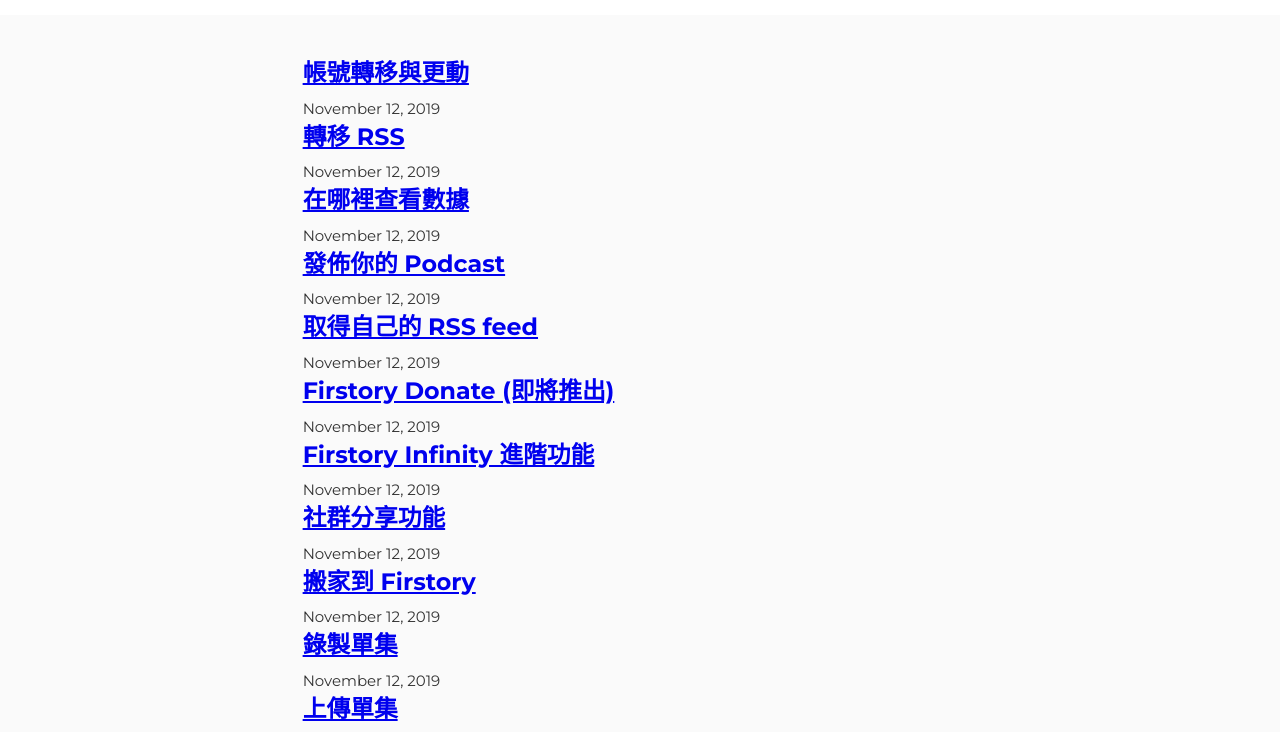
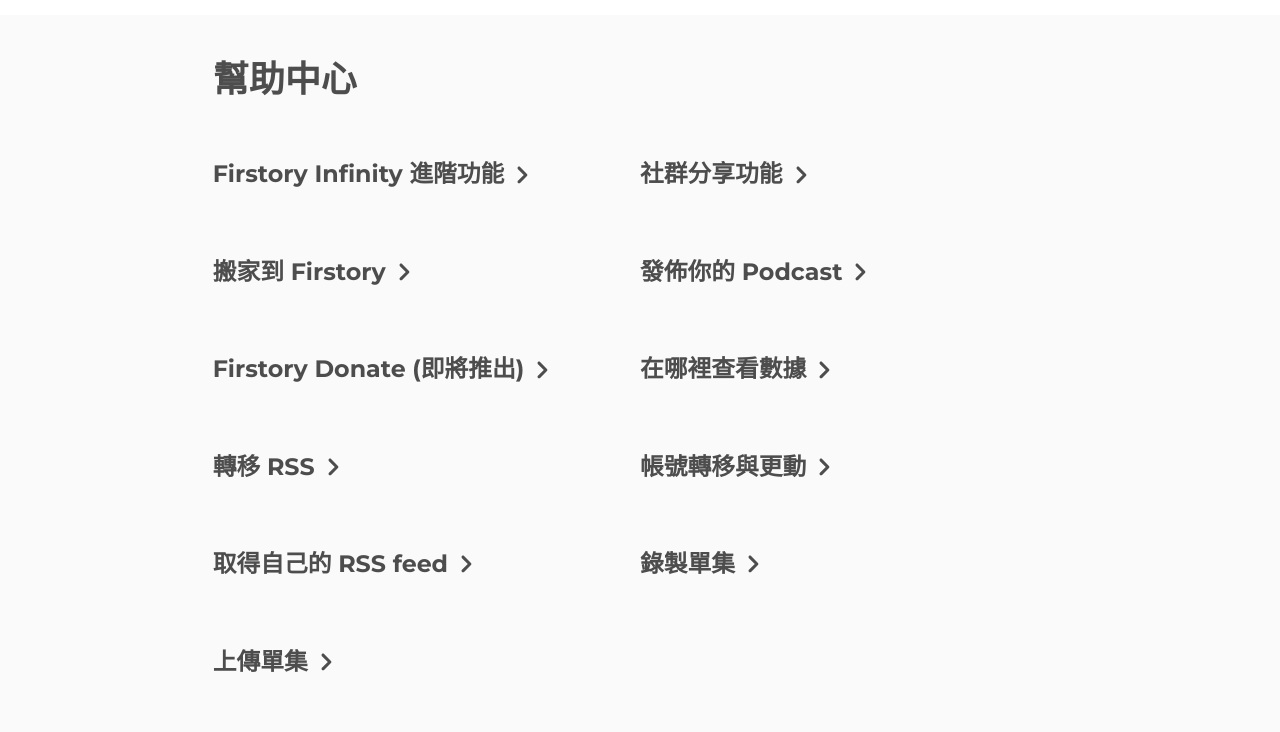
Before and after one commit to Firstory/firstory.github.io, a Gatsby site: page /help in a window 1280 px wide. Shown: the part 65-797 px from the top of the page. Built offline with nearby package versions, Linux system fonts and the light colour scheme; Gatsby itself is replaced by a stand-in of ours; some packages are replaced by stand-ins of ours.

Commit message:
Add qa ui

```diff
--- a/content/help/account-and-podcast/redirect-podcast.md
+++ b/content/help/account-and-podcast/redirect-podcast.md
@@ -1,6 +1,6 @@
 ---
 title: 轉移 RSS
-date: '2019-11-12T22:40:32.169Z'
+date: '2019-11-13T22:40:32.169Z'
 description: This is a custom description for SEO and Open Graph purposes, rather than the default generated excerpt. Simply add a description field to the frontmatter.
 ---
 
--- a/content/help/analytics/index.md
+++ b/content/help/analytics/index.md
@@ -1,6 +1,6 @@
 ---
 title: 在哪裡查看數據
-date: "2019-11-12T22:40:32.169Z"
+date: "2019-11-14T22:40:32.169Z"
 description: This is a custom description for SEO and Open Graph purposes, rather than the default generated excerpt. Simply add a description field to the frontmatter.
 ---
 #### 下載 Firstory App 在最右邊個人頁面的 Tab 可以找到**數據**的選項
--- a/content/help/distribute/index.md
+++ b/content/help/distribute/index.md
@@ -1,6 +1,6 @@
 ---
 title: 發佈你的 Podcast
-date: "2019-11-12T22:40:32.169Z"
+date: "2019-11-15T22:40:32.169Z"
 description: This is a custom description for SEO and Open Graph purposes, rather than the default generated excerpt. Simply add a description field to the frontmatter.
 ---
 ### 當你在 Firstory 上傳你的音檔之後，我們可以幫你發佈到以下平台
--- a/content/help/monetize-podcast/firstory-listener-support.md
+++ b/content/help/monetize-podcast/firstory-listener-support.md
@@ -1,8 +1,8 @@
 ---
 title: Firstory Donate (即將推出)
-date: "2019-11-12T22:40:32.169Z"
+date: "2019-11-15T22:40:32.169Z"
 description: This is a custom description for SEO and Open Graph purposes, rather than the default generated excerpt. Simply add a description field to the frontmatter.
 ---
-#### Firstory Donate 是一個為 Podcaster 提供賺錢選項的服務。
+### Firstory Donate 是一個為 Podcaster 提供賺錢選項的服務。
 
 聽眾可以 donate 金錢給喜歡的創作者來支持他們的內容。
--- a/content/help/premium-feature/index.md
+++ b/content/help/premium-feature/index.md
@@ -1,6 +1,6 @@
 ---
 title: Firstory Infinity 進階功能
-date: '2019-11-12T22:40:32.169Z'
+date: '2019-11-16T22:40:32.169Z'
 description: This is a custom description for SEO and Open Graph purposes, rather than the default generated excerpt. Simply add a description field to the frontmatter.
 ---
 
--- a/content/help/share/index.md
+++ b/content/help/share/index.md
@@ -1,6 +1,6 @@
 ---
 title: 社群分享功能
-date: "2019-11-12T22:40:32.169Z"
+date: "2019-11-16T22:40:32.169Z"
 description: This is a custom description for SEO and Open Graph purposes, rather than the default generated excerpt. Simply add a description field to the frontmatter.
 ---
 透過 Firstory App 的分享功能，您可以將作品輕鬆分享到各個平台：
--- a/content/help/switch-to-firstory/index.md
+++ b/content/help/switch-to-firstory/index.md
@@ -1,6 +1,6 @@
 ---
 title: 搬家到 Firstory
-date: "2019-11-12T22:40:32.169Z"
+date: "2019-11-16T22:40:32.169Z"
 description: This is a custom description for SEO and Open Graph purposes, rather than the default generated excerpt. Simply add a description field to the frontmatter.
 ---
 如果你已經有一個節目想搬家到 Firstory，可以參考以下步驟，**你不用擔心遺失任何以前的收聽以及排名等資料**。
--- a/content/help/upload-episode/index.md
+++ b/content/help/upload-episode/index.md
@@ -4,7 +4,7 @@
 description: This is a custom description for SEO and Open Graph purposes, rather than the default generated excerpt. Simply add a description field to the frontmatter.
 ---
 
-# 目前 Firstory 提供兩種上傳方式：
+## 目前 Firstory 提供兩種上傳方式：
 
 **手機版：**
 
--- a/package.json
+++ b/package.json
@@ -8,6 +8,8 @@
     "url": "https://github.com/gatsbyjs/gatsby/issues"
   },
   "dependencies": {
+    "@material-ui/core": "^4.7.0",
+    "@material-ui/icons": "^4.5.1",
     "classnames": "^2.2.6",
     "gatsby": "^2.17.11",
     "gatsby-image": "^2.2.31",
--- a/src/components/ArticleContainer.js
+++ b/src/components/ArticleContainer.js
@@ -1,5 +1,6 @@
 import React from 'react';
 import { rhythm } from '../utils/typography';
+import styles from './Help/Help.module.css';
 
 function ArticleContainer({ children }) {
   return (
@@ -7,9 +8,10 @@
       style={{
         marginLeft: 'auto',
         marginRight: 'auto',
-        maxWidth: rhythm(24),
+        maxWidth: rhythm(30),
         padding: `${rhythm(1.5)} ${rhythm(3 / 4)}`,
       }}
+      className={styles.article}
     >
       {children}
     </div>
--- /dev/null
+++ b/src/components/Help/Help.module.css
@@ -0,0 +1,47 @@
+.title {
+  color: #4d4d4d;
+}
+
+/* .article {
+  display: flex;
+  flex-direction: column;
+  justify-content: space-between;
+  margin-left: 32px;
+  margin-right: 32px
+} */
+
+.articleRow {
+  flex-direction: row;
+  display: flex;
+  justify-content: space-between;
+  flex-wrap: wrap;
+}
+
+.item {
+  width: 50%;
+  margin-top: 1.5em;
+  margin-bottom: 1.5em;
+  font-weight: 600;
+}
+
+.link {
+  box-shadow: none;
+  text-decoration: none;
+  color: #4d4d4d;
+  display: flex;
+  align-items: center;
+}
+
+.icon {
+  font-size: 50px;
+}
+
+@media(max-width: 500px) {
+  .item {
+    width:100%;
+  }
+
+  .article {
+    padding-left: 48px;
+  }
+}
--- a/src/components/Navbar/Navbar.module.css
+++ b/src/components/Navbar/Navbar.module.css
@@ -148,3 +148,10 @@
     box-shadow: none;
   }
 }
+
+@media(max-width: 500px) {
+  .container {
+    padding-left: 20px;
+    padding-right: 20px;
+  }
+}
--- a/src/pages/help.js
+++ b/src/pages/help.js
@@ -1,7 +1,9 @@
 import React from 'react';
 import { Link, graphql } from 'gatsby';
+import NavigateNextRoundedIcon from '@material-ui/icons/NavigateNextRounded';
 import Layout from '../components/Layout';
 import SEO from '../components/Seo';
+import styles from '../components/Help/Help.module.css';
 import ArticleContainer from '../components/ArticleContainer';
 import { rhythm } from '../utils/typography';
 
@@ -11,25 +13,28 @@
     <Layout>
       <SEO title="Help" />
       <ArticleContainer>
+        <h1 className={styles.title}>幫助中心</h1>
+        <div className={styles.articleRow}>
           {posts.map(({ node }) => {
             const title = node.frontmatter.title || node.fields.slug;
             return (
-            <article key={node.fields.slug}>
+              <article key={node.fields.slug} className={styles.item}>
                 <header>
                   <h3
                     style={{
                       marginBottom: rhythm(1 / 4),
                     }}
                   >
-                  <Link style={{ boxShadow: `none` }} to={node.fields.slug}>
-                    {title}
+                    <Link className={styles.link} to={node.fields.slug}>
+                      {title}{' '}
+                      <NavigateNextRoundedIcon style={{ fontSize: '36px' }} />
                     </Link>
                   </h3>
-                <small>{node.frontmatter.date}</small>
                 </header>
               </article>
             );
           })}
+        </div>
       </ArticleContainer>
     </Layout>
   );
--- a/src/pages/index.js
+++ b/src/pages/index.js
@@ -3,7 +3,6 @@
 import SEO from '../components/Seo';
 import MainSection from '../components/Home/MainSection';
 import FeatureSection from '../components/Home/FeatureSection';
-import Pricing from '../components/Pricing';
 import CreatorSection from '../components/Home/CreatorSection';
 import HoldingPhoneSvg from '../components/Home/HoldingPhoneSvg';
 import HeadphoneSvg from '../components/Home/HeadphoneSvg';
```
Also changed, not shown: src/templates/blog-post.js (+5 -5 lines), 1 other file. Lines whose indentation alone changed are shown as unchanged.
